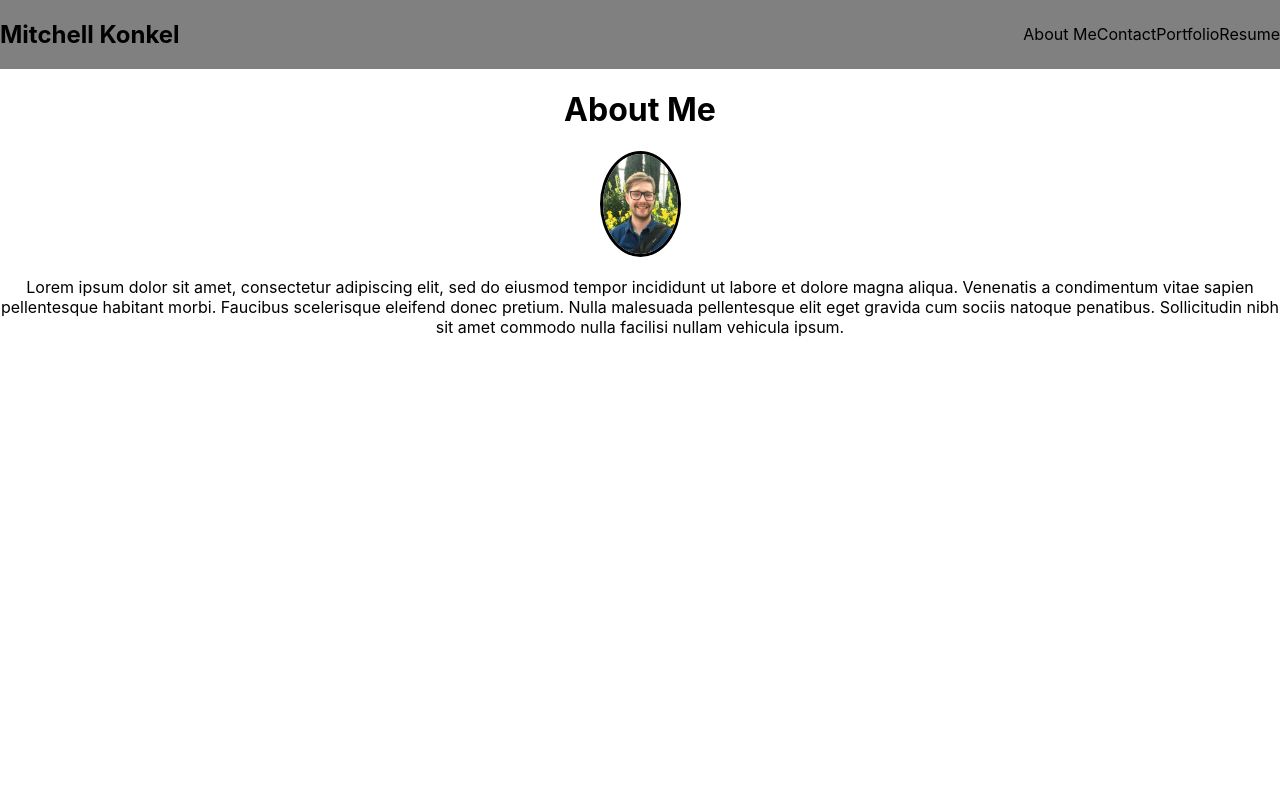
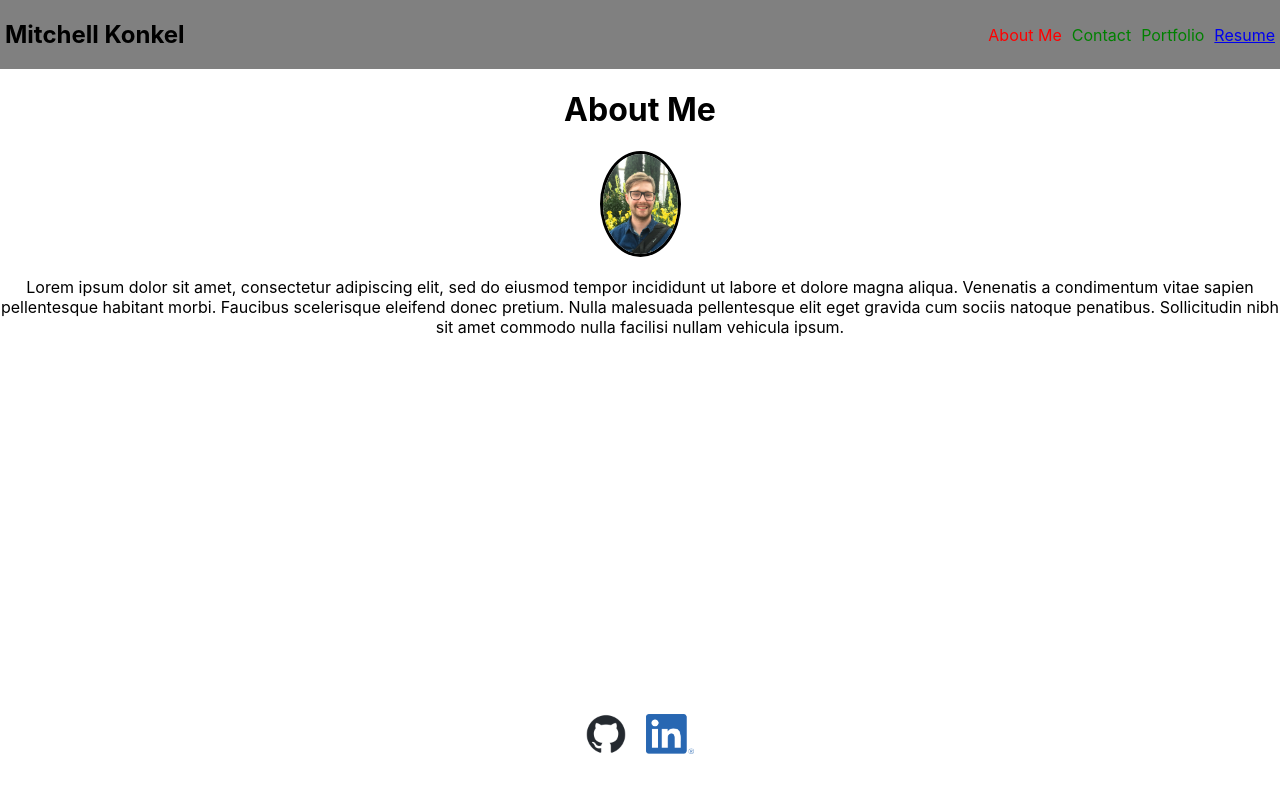
Before and after one commit to mjkonkel/portfolio-react, a React (Create React App) app: page /about in a window 1280 px wide. Shown: the top 792 px of the page. Built offline with nearby package versions, Linux system fonts and the light colour scheme.

Commit message:
highlight tabs

```diff
--- a/src/App.css
+++ b/src/App.css
@@ -15,6 +15,29 @@ nav {
   flex-direction: row;
   justify-content: space-between;
   align-items: center;
+}
+
+nav a {
+  margin: 0px 5px;
+}
+
+nav h1 {
+  margin: 20px 5px;
+}
+
+/* a {
+  text-decoration: none;
+  color: black;
+} */
+
+.active {
+  text-decoration: none;
+  color: red;
+}
+
+.nav-link {
+  text-decoration: none;
+  color: green;
 }
 
 .figure-bird {
@@ -65,11 +88,6 @@ nav {
   background-position: center;
 }
 
-a {
-  text-decoration: none;
-  color: black;
-}
-
 .gitPic {
   height: 40px;
 }
@@ -83,3 +101,17 @@ a {
   border-style: solid;
   margin: 10px;
 }
+
+.content-container {
+  min-height: calc(100vh - 85.88px);
+}
+
+.footer--pin {
+  position: relative;
+  left: 0;
+  bottom: 0;
+}
+
+.footer {
+  margin: 0px 10px;
+}
--- a/src/App.js
+++ b/src/App.js
@@ -1,27 +1,33 @@
 import { useState } from 'react';
 import './App.css';
 import NavBar from './components/NavBar';
-import AboutMe  from './components/AboutMe';
-import Contact  from './components/Contact';
+import AboutMe from './components/AboutMe';
+import Contact from './components/Contact';
 import Portfolio from './components/Portfolio';
+import Footer from './components/Footer';
 
 function App() {
   const [currentPage, setCurrentPage] = useState('About');
 
   console.log(currentPage);
-  function renderPage(){
-    if(currentPage === 'About'){
+  function renderPage() {
+    if (currentPage === 'About') {
       return <AboutMe />
-    } else if(currentPage === 'Contact'){
+    } else if (currentPage === 'Contact') {
       return <Contact />
-    } else if (currentPage === 'Portfolio'){
+    } else if (currentPage === 'Portfolio') {
       return <Portfolio />
     }
   }
   return (
     <div className="App">
-     <NavBar setCurrentPage={setCurrentPage} />
-     {renderPage()}
+      <div className="content-container">
+        <NavBar setCurrentPage={setCurrentPage} currentPage={currentPage}/>
+        {renderPage()}
+      </div>
+      <footer className="footer--pin">
+        <Footer />
+      </footer>
     </div>
   );
 }
--- a/src/components/AboutMe.js
+++ b/src/components/AboutMe.js
@@ -4,11 +4,11 @@ import profilePic from "../assets/IMG_3833.JPG"
 function AboutMe() {
 
     return (
-        <>
+        <div>
             <h1>About Me</h1>
             <img src={profilePic} alt='profile pic' className='profilePic' />
             <p>Lorem ipsum dolor sit amet, consectetur adipiscing elit, sed do eiusmod tempor incididunt ut labore et dolore magna aliqua. Venenatis a condimentum vitae sapien pellentesque habitant morbi. Faucibus scelerisque eleifend donec pretium. Nulla malesuada pellentesque elit eget gravida cum sociis natoque penatibus. Sollicitudin nibh sit amet commodo nulla facilisi nullam vehicula ipsum.</p>
-        </>
+        </div>
     );
 
 }
--- /dev/null
+++ b/src/components/Footer.js
@@ -0,0 +1,18 @@
+import gitPic from "../assets/github-mark.png"
+import linkPic from "../assets/LI-In-Bug.png"
+
+
+export default function Footer() {
+
+    return (
+        <div>
+            <a href='https://github.com/mjkonkel' className="footer">
+                <img className='gitPic' src={gitPic} alt='GitHub icon' />
+            </a>
+            <a href='https://www.linkedin.com/in/mitchell-konkel?trk=profile-badge' className="footer">
+                <img className='gitPic' src={linkPic} alt='LinkedIn icon' />
+            </a>
+        </div>
+    )
+
+}
--- a/src/components/NavBar.js
+++ b/src/components/NavBar.js
@@ -7,9 +7,15 @@ export default function NavBar(props) {
             <h1>Mitchell Konkel</h1>
             </div>
             <div>
-            <a href="#about" onClick={() => props.setCurrentPage('About')}>About Me</a>
-            <a href="#contact" onClick={() => props.setCurrentPage('Contact')}>Contact</a>
-            <a href="#portfolio" onClick={() => props.setCurrentPage('Portfolio')}>Portfolio</a>
+            <a href="#about" onClick={() => props.setCurrentPage('About')}
+            className={props.currentPage === 'About' ? 'active' : 'nav-link'}
+            >About Me</a>
+            <a href="#contact" onClick={() => props.setCurrentPage('Contact')}
+            className={props.currentPage === 'Contact' ? 'active' : 'nav-link'}
+            >Contact</a>
+            <a href="#portfolio" onClick={() => props.setCurrentPage('Portfolio')}
+            className={props.currentPage === 'Portfolio' ? 'active' : 'nav-link'}
+            >Portfolio</a>
             <a href="#">Resume</a>
             </div>
         </nav>
```
Also changed, not shown: src/assets/LI-In-Bug.png (added).
